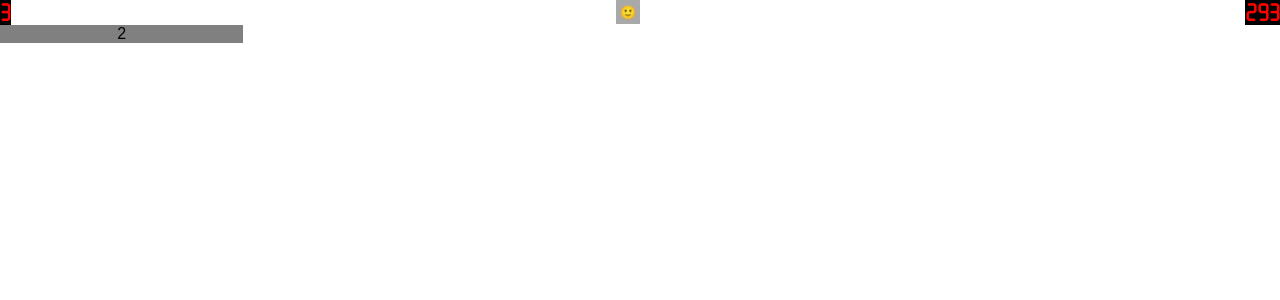
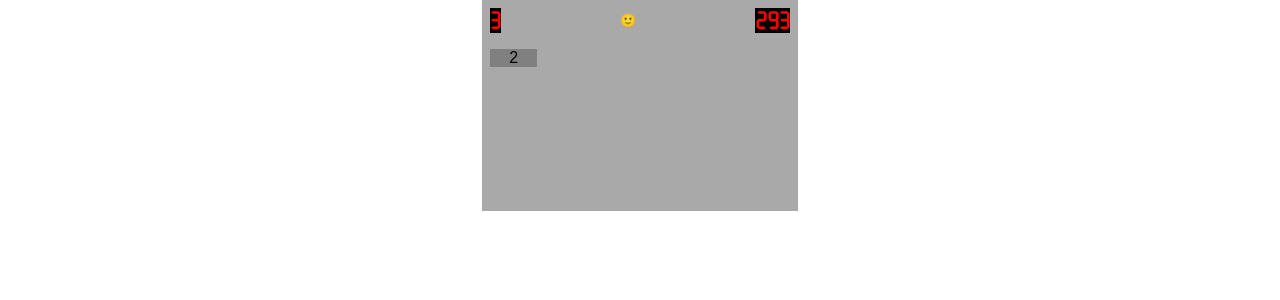
Before and after one commit to CamilaCintioli/minesweeper, a React (Create React App) app: page / in a window 1280 px wide. Shown: the top 300 px of the page. Built offline with nearby package versions, Linux system fonts and the light colour scheme.

Commit message:
Added minesweeper wrapper

```diff
--- a/src/components/Minesweeper.tsx
+++ b/src/components/Minesweeper.tsx
@@ -1,4 +1,5 @@
 import React from 'react'
+import styled from 'styled-components';
 
 import useMineSweeper from '../hooks/useMineSweeper';
 
@@ -9,6 +10,15 @@ import Counter from './Counter'
 import Countdown from './Countdown'
 import Header from './Header'
 
+
+const MinesweeperWrapper = styled.div`
+    display: grid;
+    grid-gap: 1em;
+    margin: auto;
+    padding: 0.5em;
+    max-width: 300px;
+    background-color: darkgray;
+`
 
 export default function Minesweeper() {
 
@@ -27,7 +37,7 @@ export default function Minesweeper() {
 
 
     return (
-        <div>
+        <MinesweeperWrapper>
             <Header>
                 <Counter>{bombsRemaining}</Counter>
                 <ResetButton state={state} onClick={(reset)} />
@@ -46,7 +56,7 @@ export default function Minesweeper() {
                     />
                 ))}
             </Grid>
-        </div>
+        </MinesweeperWrapper>
     )
 
 }
```
